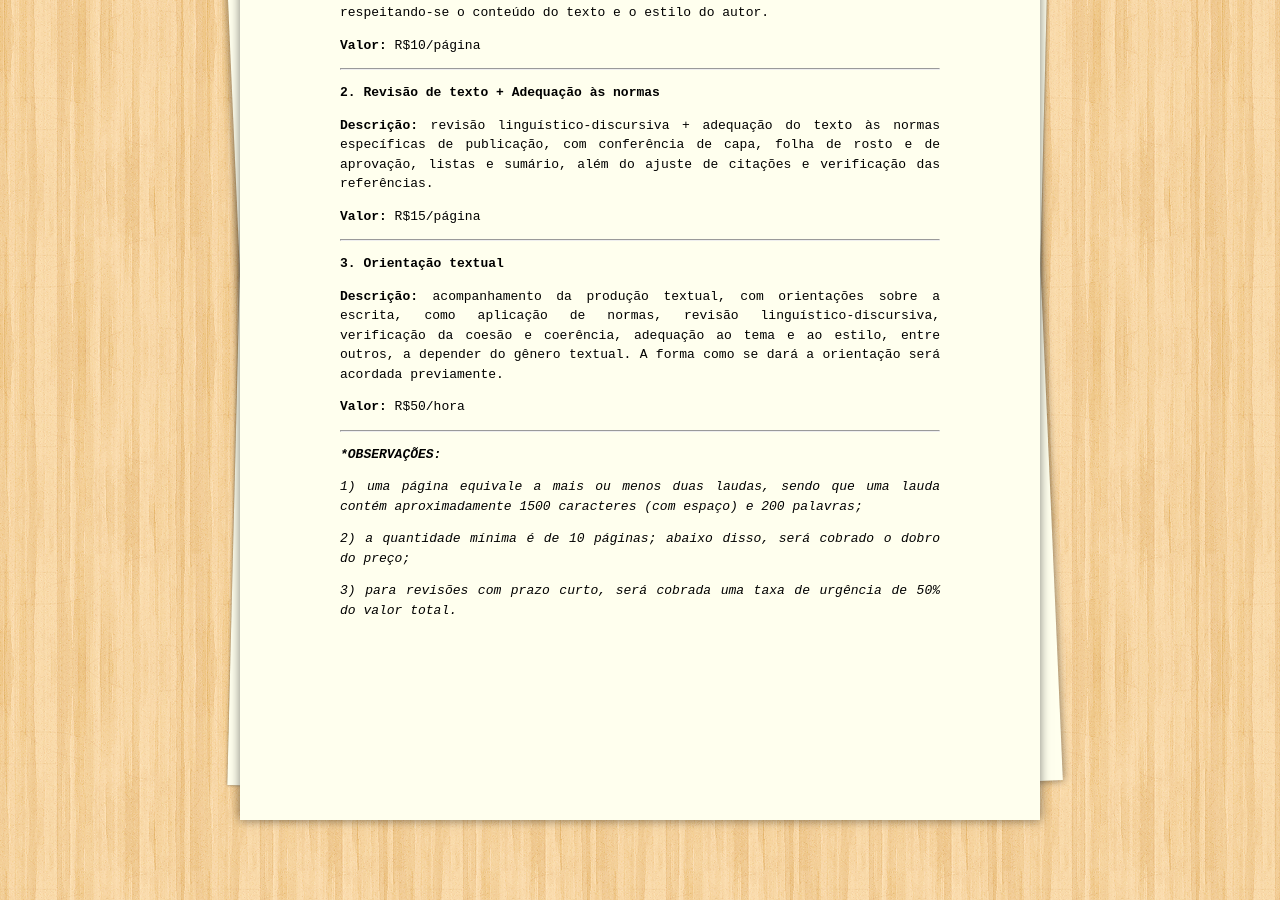
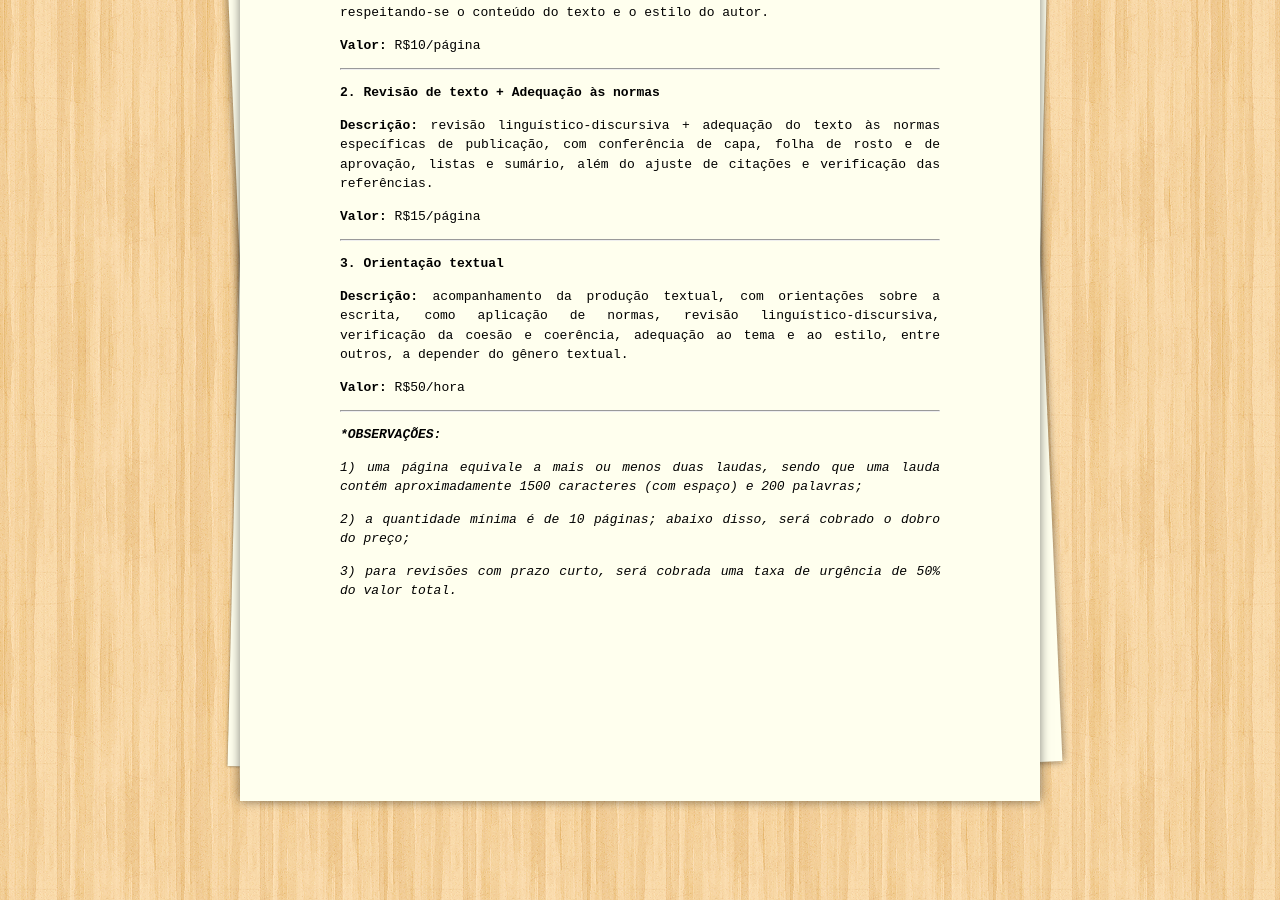
Before and after one commit to raqueldiniz/site, a Jekyll site: the page built from servicos.md, in a window 1280 px wide and 900 px high, scrolled down 600 px. Built offline with Jekyll 4.4.1, drawn with Linux system fonts in a browser that asks for light colours.

Commit message:
Update servicos.md

```diff
--- a/servicos.md
+++ b/servicos.md
@@ -26,7 +26,7 @@ A seguir estão descritos os serviços que realizo com uma média de preço. Par
 
 **3. Orientação textual**
 
-**Descrição:** acompanhamento da produção textual, com orientações sobre a escrita, como aplicação de normas, revisão linguístico-discursiva, verificação da coesão e coerência, adequação ao tema e ao estilo, entre outros, a depender do gênero textual. A forma como se dará a orientação será acordada previamente.
+**Descrição:** acompanhamento da produção textual, com orientações sobre a escrita, como aplicação de normas, revisão linguístico-discursiva, verificação da coesão e coerência, adequação ao tema e ao estilo, entre outros, a depender do gênero textual.
 
 **Valor:** R$50/hora
 
```
